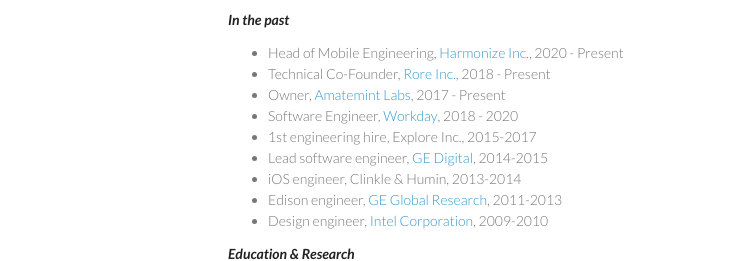
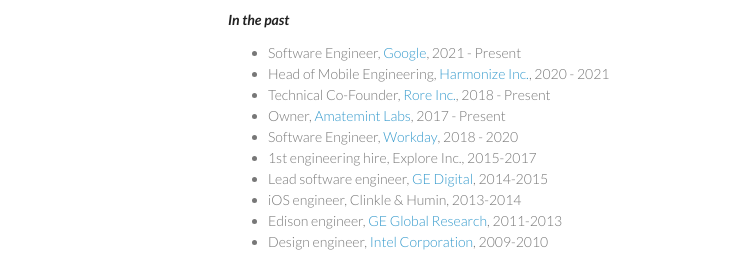
Before and after one commit to clintonbuie/clintonbuie.github.io, a plain HTML site: page index.html in a window 1280 px wide. Shown: the part 199-460 px from the top of the page, 342-1096 px from the left. Drawn offline with Linux system fonts and the light colour scheme.

Commit message:
Update index.html

```diff
--- a/index.html
+++ b/index.html
@@ -39,7 +39,10 @@
         <p><strong><em>In the past </em></strong></p>
         <ul>
           <li>
-            Head of Mobile Engineering, <a href="https://harmonize.health">Harmonize Inc.</a>, 2020 - Present
+            Software Engineer, <a href="https://www.google.com">Google</a>, 2021 - Present
+          </li>
+          <li>
+            Head of Mobile Engineering, <a href="https://harmonize.health">Harmonize Inc.</a>, 2020 - 2021
           </li>
           <li>
             Technical Co-Founder, <a href="https://www.rore.co">Rore Inc.</a>, 2018 - Present
```
